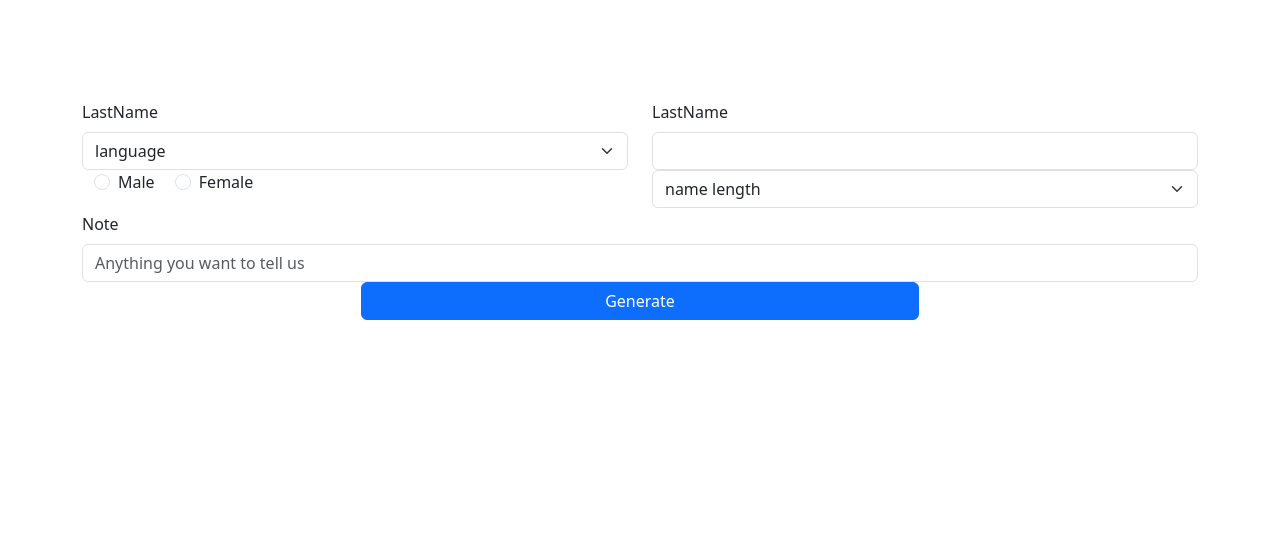
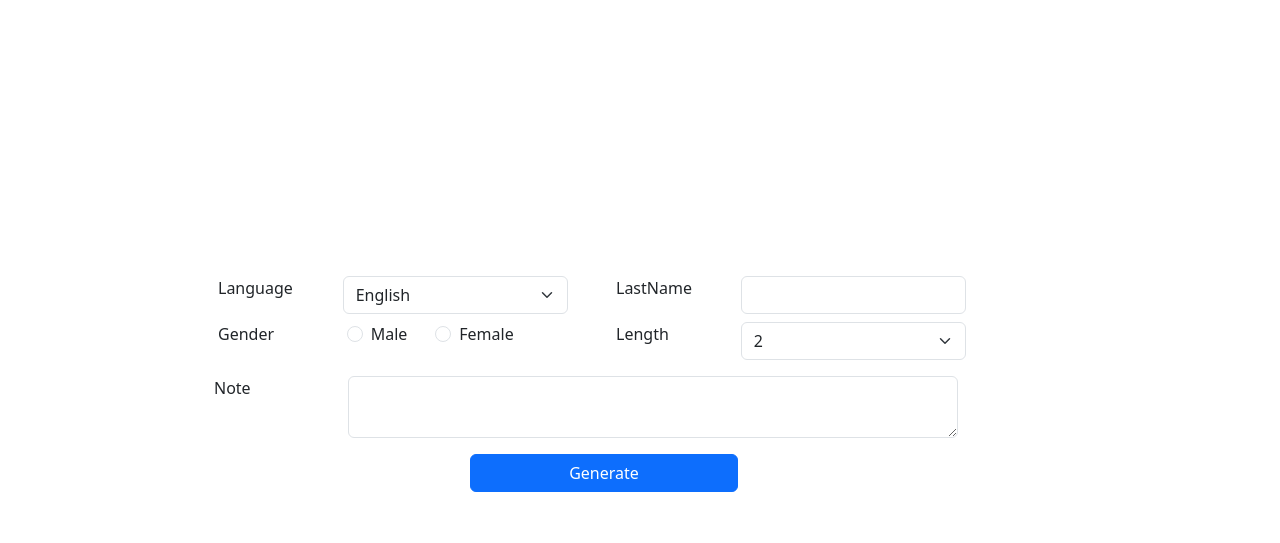
Before and after one commit to matthewhou19/NameGeneratorGPT, a website built with Parcel: page index.html in a window 1280 px wide. Built offline with nearby package versions, Linux system fonts and the light colour scheme.

Commit message:
default version

```diff
--- a/index.html
+++ b/index.html
@@ -25,31 +25,45 @@
   <body>
     <div class="container">
       <d class="row bannerBlock"></d>
-      <form>
-        <div class="mb-3">
-
+      <div class="row p-5 m-5">
+        <form class="row g-5 px-5">
+          <div
+            id="info-group"
+            class="row row-cols-lg-2 row-cols-1 p-3 gy-2 gx-5"
+          >
+            <div class="col">
               <div class="row">
-          <div class="col-md-6">
-            <label for="languageSelect" class="form-label">LastName</label>
+                <label for="languageSelect" class="form-label col-4"
+                  >Language</label
+                >
+                <div class="col-8">
                   <select
                     class="form-select form-control"
                     aria-label="Default select example"
                     id="languageSelect"
                   >
-              <option selected>language</option>
-              <option value="English">English</option>
+                    <option value="English" selected>English</option>
+
                     <option value="Chinese">Chinese</option>
                   </select>
                 </div>
-
-          <div class="col-md-6">
-            <label for="inputZip" class="form-label">LastName</label>
-            <input type="text" class="form-control" id="inputZip" />
               </div>
             </div>
+
+            <div class="col">
               <div class="row">
-          <div class="col-md-6 mb-3 form-check">
-            <div class="form-check form-check-inline">
+                <label for="LastName" class="form-label col-4">LastName</label>
+                <div class="col-8">
+                  <input type="text" class="form-control" id="LastName" />
+                </div>
+              </div>
+            </div>
+
+            <div class="col">
+              <div class="row">
+                <div class="col-4">Gender</div>
+                <div class="col-8 row row-cols-lg-auto ms-1">
+                  <div class="col form-check form-check-inline">
                     <input
                       class="form-check-input"
                       type="radio"
@@ -57,9 +71,12 @@
                       id="inlineRadio1"
                       value="option1"
                     />
-              <label class="form-check-label" for="inlineRadio1">Male</label>
+                    <label class="form-check-label" for="inlineRadio1"
+                      >Male</label
+                    >
                   </div>
-            <div class="form-check form-check-inline">
+
+                  <div class="col form-check form-check-inline">
                     <input
                       class="form-check-input"
                       type="radio"
@@ -67,36 +84,58 @@
                       id="inlineRadio2"
                       value="option2"
                     />
-              <label class="form-check-label" for="inlineRadio2">Female</label>
+                    <label class="form-check-label" for="inlineRadio2"
+                      >Female</label
+                    >
                   </div>
                 </div>
-          <div class="col-md-6">
+              </div>
+            </div>
+
+            <div class="col">
+              <div class="row">
+                <div class="col-4">
+                  <label for="languageSelect" class="form-label">Length</label>
+                </div>
+                <div class="col-8">
                   <select
                     class="form-select form-control"
                     aria-label="Default select example"
                   >
-              <option selected>name length</option>
-              <option value="1">2</option>
+                    <option value="1" selected>2</option>
+
                     <option value="2">3</option>
                   </select>
                 </div>
               </div>
-        <div class="col-12">
-          <label for="parents_note" class="form-label">Note</label>
-          <input
+            </div>
+          </div>
+
+          <div class="row row-cols-1 gx-4">
+            <div class="col-2">
+              <label for="parents_note " class="form-label">Note</label>
+            </div>
+            <div class="col-10 pe-5">
+              <textarea
                 type="text"
                 class="form-control"
                 id="parents_note"
                 placeholder="Anything you want to tell us"
-          />
+              >
+              </textarea>
             </div>
-        <div class="d-grid gap-2 col-6 mx-auto">
-          <button id="submitNameQuery" type="submit" class="btn btn-primary ">
+          </div>
+          <div class="row justify-content-center mt-3">
+            <button
+              id="submitNameQuery"
+              type="submit"
+              class="btn btn-primary col-4"
+            >
               Generate
             </button>
           </div>
-
         </form>
+      </div>
       <!-- Content here -->
     </div>
   </body>
```
Lines whose indentation alone changed are shown as unchanged.
